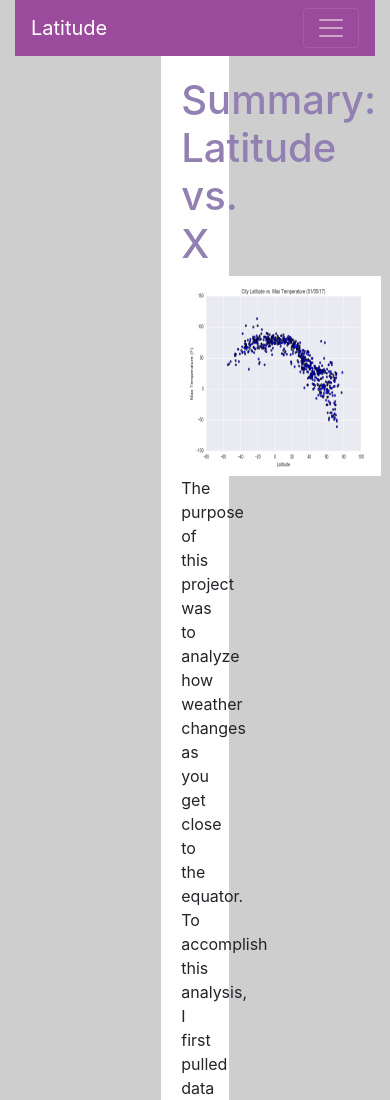
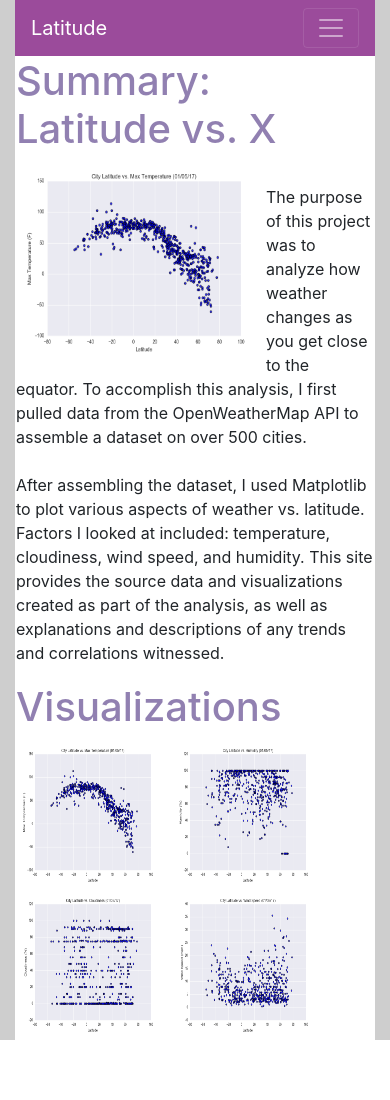
Before and after one commit to GND95/Web-Design-Challenge, a plain HTML site: page index.html in a window 390 px wide. Shown: the top 1100 px of the page. After the commit the page ends 1040 px from the top, so only its background shows below. Drawn offline with nearby package versions, Linux system fonts and the light colour scheme.

Commit message:
improved the responsive styling on the landing page

```diff
--- a/index.html
+++ b/index.html
@@ -45,11 +45,11 @@
     </div>
 
     <div class="row justify-content-center">
-      <div class="col-3 col-sm-6 col-md-6 col-lg-6">
-        <div class="box white">
+      <div class="col-xs-12 col-sm-12 col-md-6 col-lg-6">
+        <div class="small-padding white">
           <h1>Summary: Latitude vs. X</h1>
           <a href="visualization_1.html">
-          <div style="float:left;width:40%;"> <img src="Resources/assets/images/Fig1.png" alt="Latitude Vs. Max Temperature Plot" style="width:200px;height:200px;">
+          <div style="float:left"> <img src="Resources/assets/images/Fig1.png" alt="Latitude Vs. Max Temperature Plot" style="width:250px;height:200px;">
           </a>
           </div>
           <p></br> The purpose of this project was to analyze how weather changes as you get close to the equator. To accomplish this analysis, I first pulled data from the OpenWeatherMap API to assemble a dataset on over 500 cities.</br></br>
@@ -57,8 +57,8 @@
           </p>
         </div>
       </div>
-      <div class="col-md-4">
-        <div class="box white">
+      <div class="col-xs-12 col-sm-12 col-md-6 col-lg-5">
+        <div class="small-padding white">
           <h1>Visualizations</h1>
           <a href="visualization_1.html">
           <img src="Resources/assets/images/Fig1.png" alt="Latitude Vs. Max Temperature Plot" style="width:150px;height:150px;">
```
